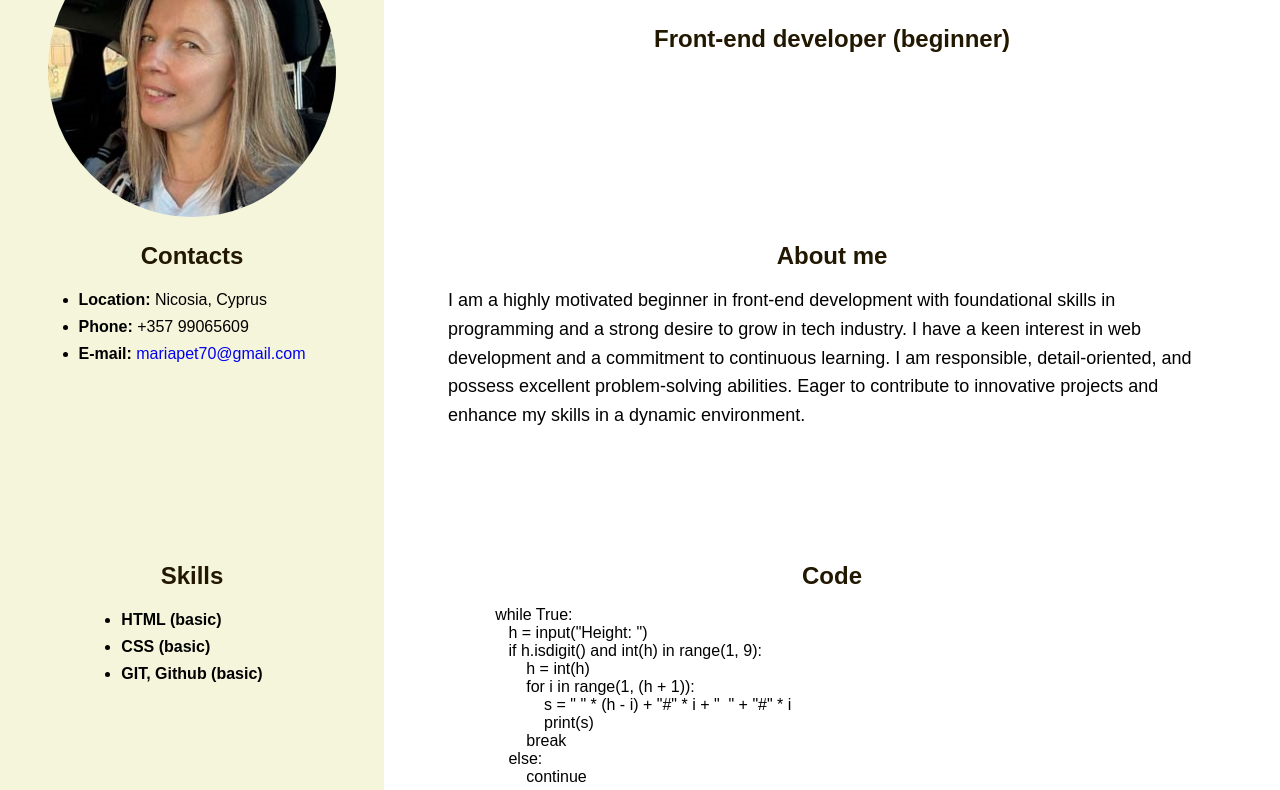
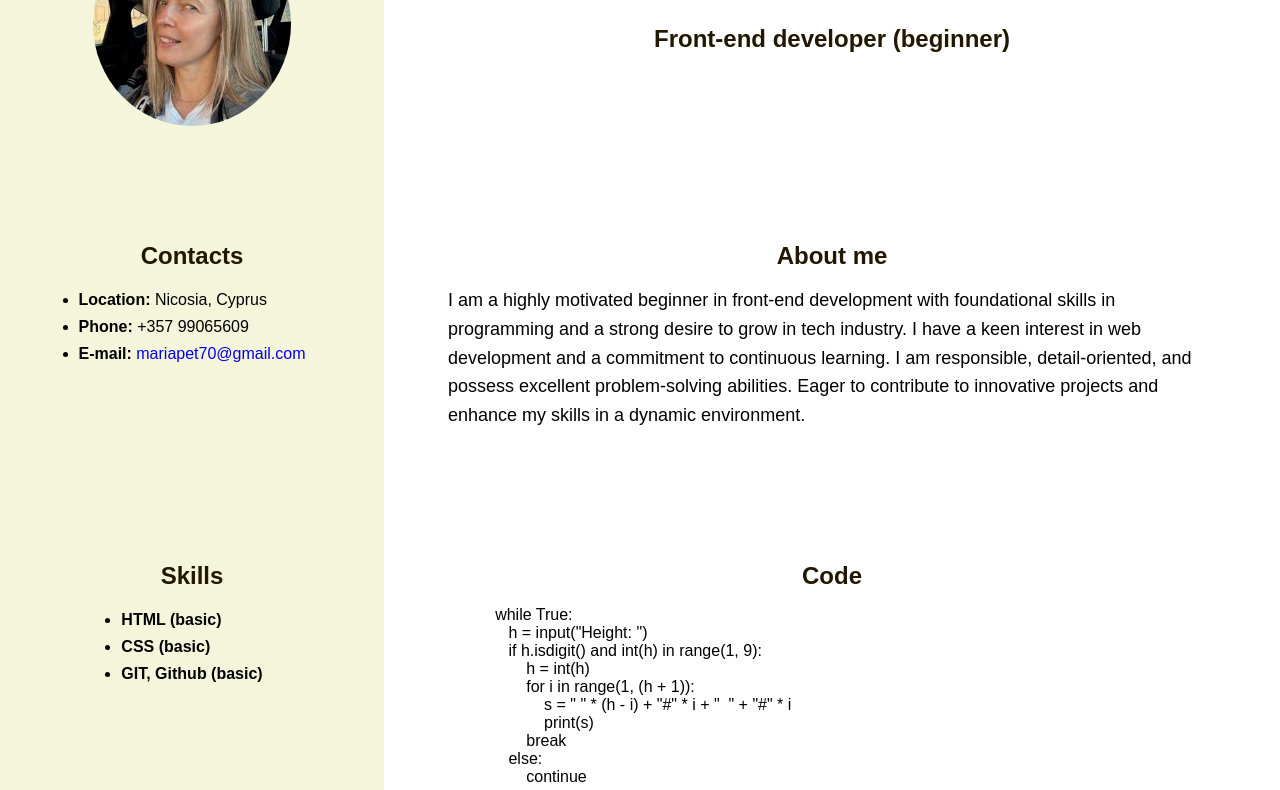
Before and after one commit to Maria-arty/rsschool-cv, a plain HTML site: page index.html in a window 1280 px wide. Shown: the part 174-964 px from the top of the page. Drawn offline with Linux system fonts and the light colour scheme.

Commit message:
fix: change photo-box size

```diff
--- a/style.css
+++ b/style.css
@@ -53,7 +53,7 @@ h2 {
         }
     }
 .photo-box {
-    width: 40vh;
+    width: 60%;
     height: auto;
 }
 }
```
